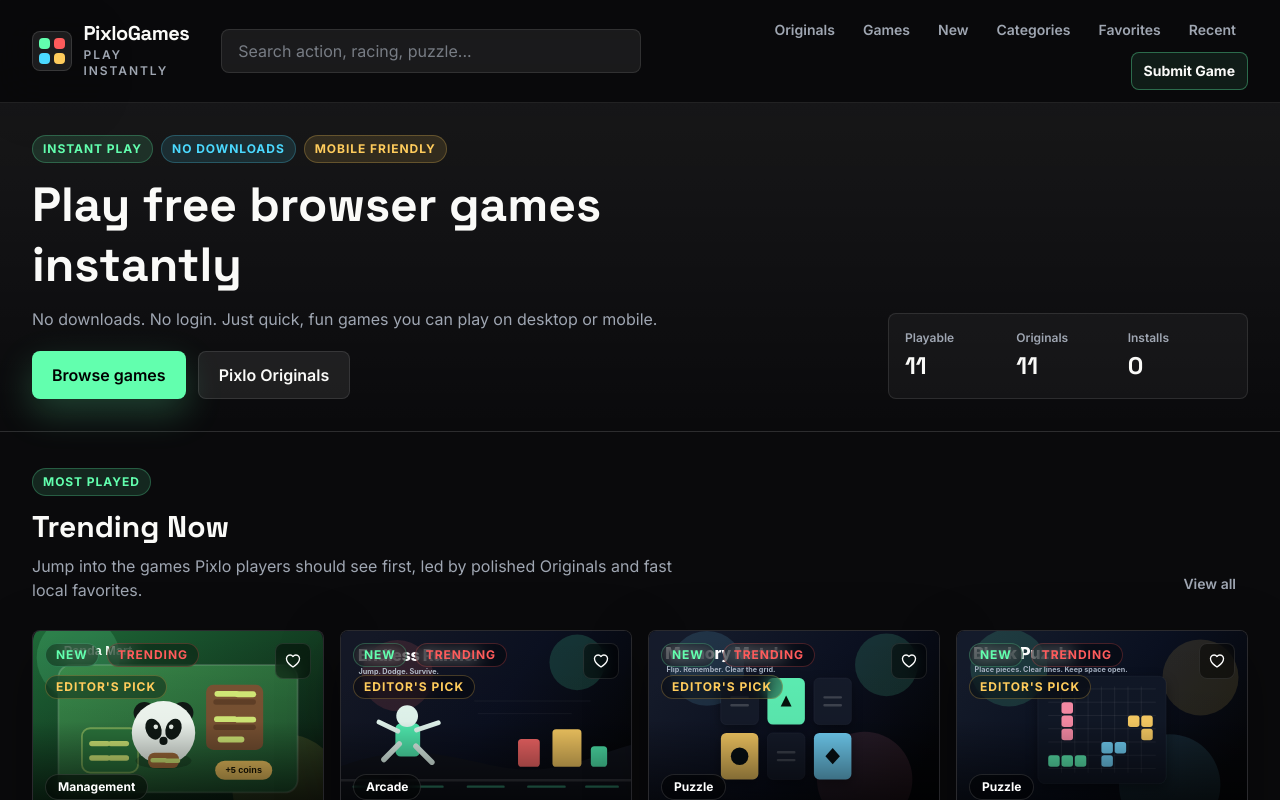
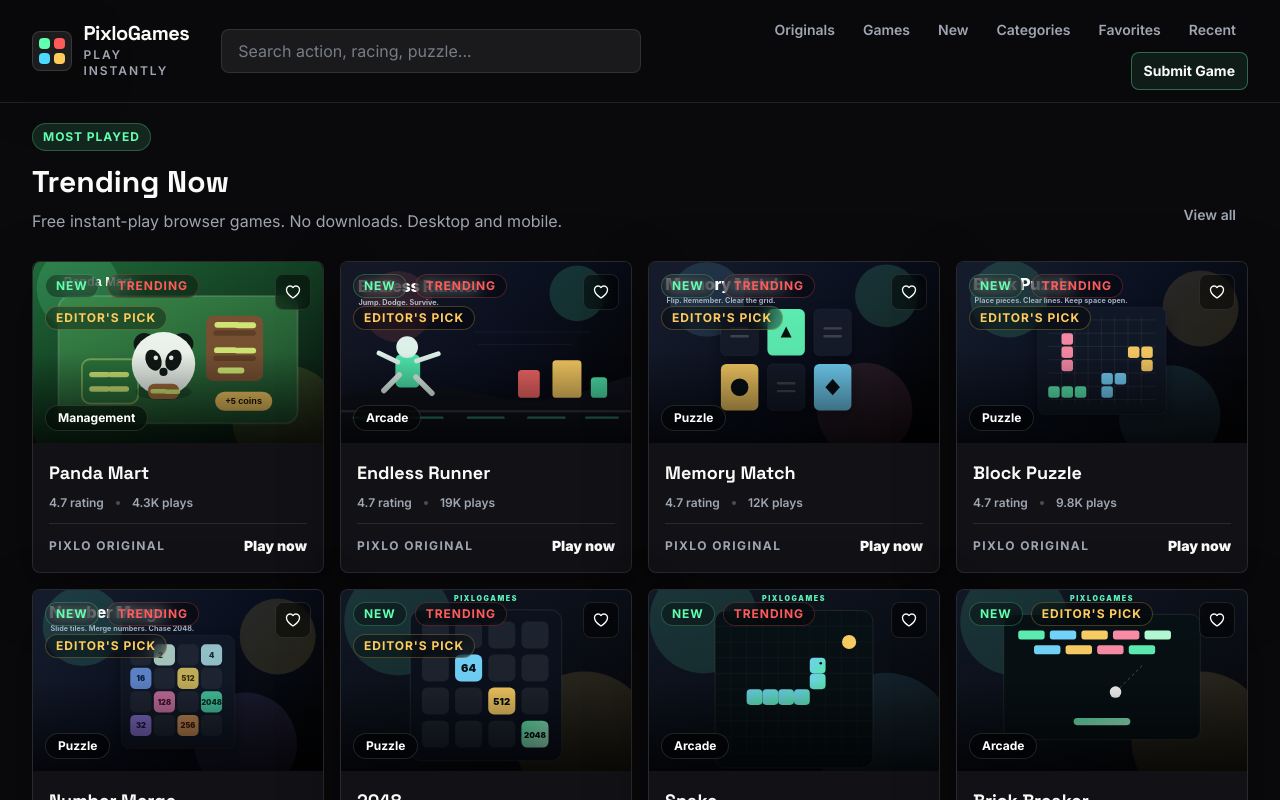
Before and after one commit to ahmed-m-s/PixloGames, a Next.js app: page / in a window 1280 px wide. Shown: the top 800 px of the page. Built offline with nearby package versions, Linux system fonts and the light colour scheme; no server answers; the database is empty.

Commit message:
feat(homepage): make homepage game-discovery first

```diff
--- a/app/page.tsx
+++ b/app/page.tsx
@@ -1,7 +1,6 @@
 import type { Metadata } from 'next';
 import Link from 'next/link';
 import { GameSection } from '@/components/home/game-section';
-import { HeroSection } from '@/components/home/hero-section';
 import { PixloOriginals } from '@/components/home/pixlo-originals';
 import { PageContainer } from '@/components/ui/page-container';
 import { SectionHeader } from '@/components/ui/section-header';
@@ -168,16 +167,12 @@
 
   return (
     <main>
-      <HeroSection
-        originalCount={allOriginals.length}
-        playableCount={homepageEligibleGames.length}
-      />
-      <PageContainer className="space-y-8 pb-12 pt-5 sm:space-y-10 sm:pb-14 sm:pt-7 lg:space-y-11 lg:pb-16 lg:pt-9">
+      <PageContainer className="space-y-8 pb-12 pt-3 sm:space-y-10 sm:pb-14 sm:pt-4 lg:space-y-11 lg:pb-16 lg:pt-5">
         {trendingNow.length > 0 ? (
           <GameSection
             eyebrow="Most played"
             title="Trending Now"
-            description="Jump into the games Pixlo players should see first, led by polished Originals and fast local favorites."
+            description="Free instant-play browser games. No downloads. Desktop and mobile."
             games={trendingNow}
             dense
             actionHref="/games?sort=popular"
```
Also changed, not shown: 2 other files (tests, documents, lock files or other folders).
